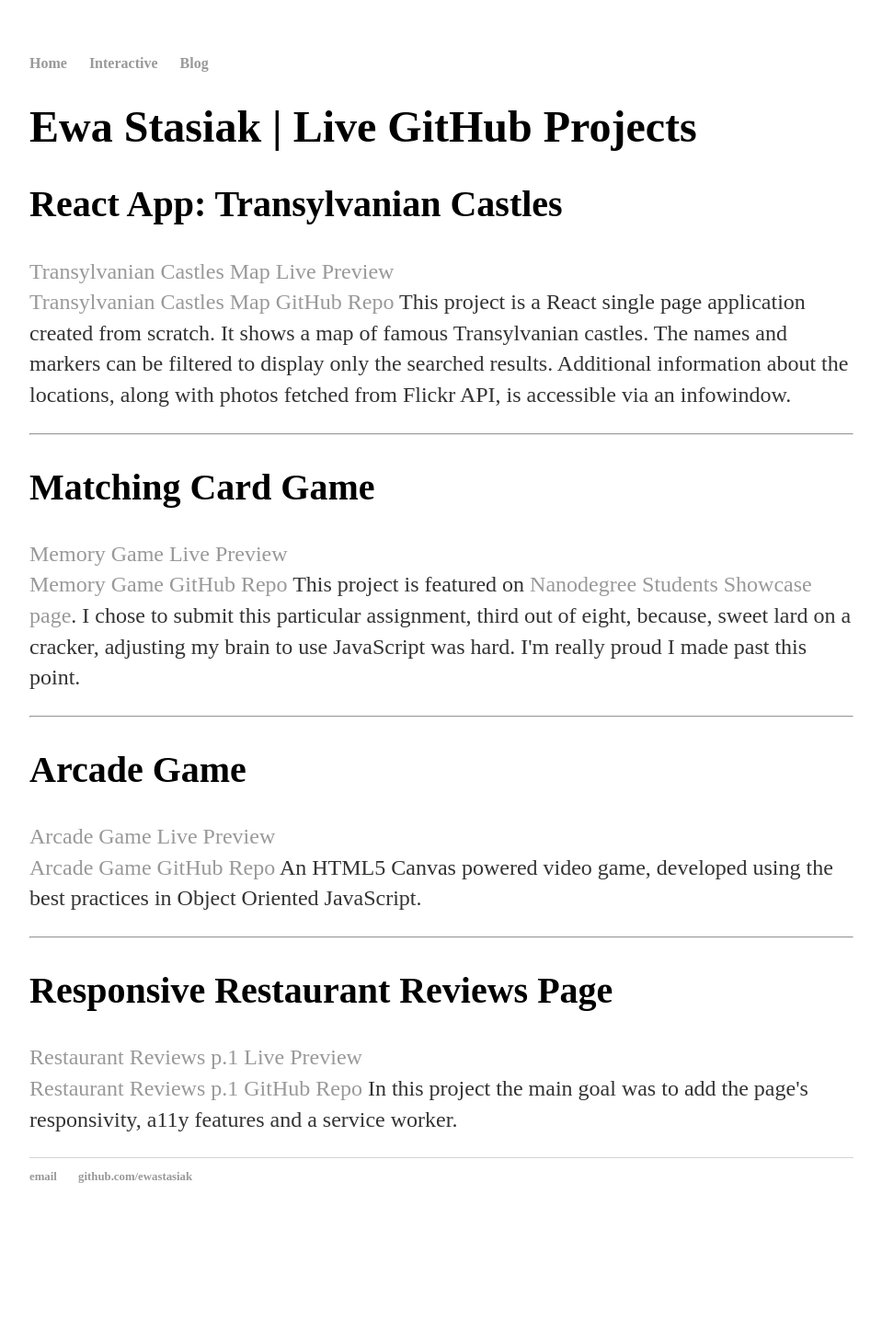
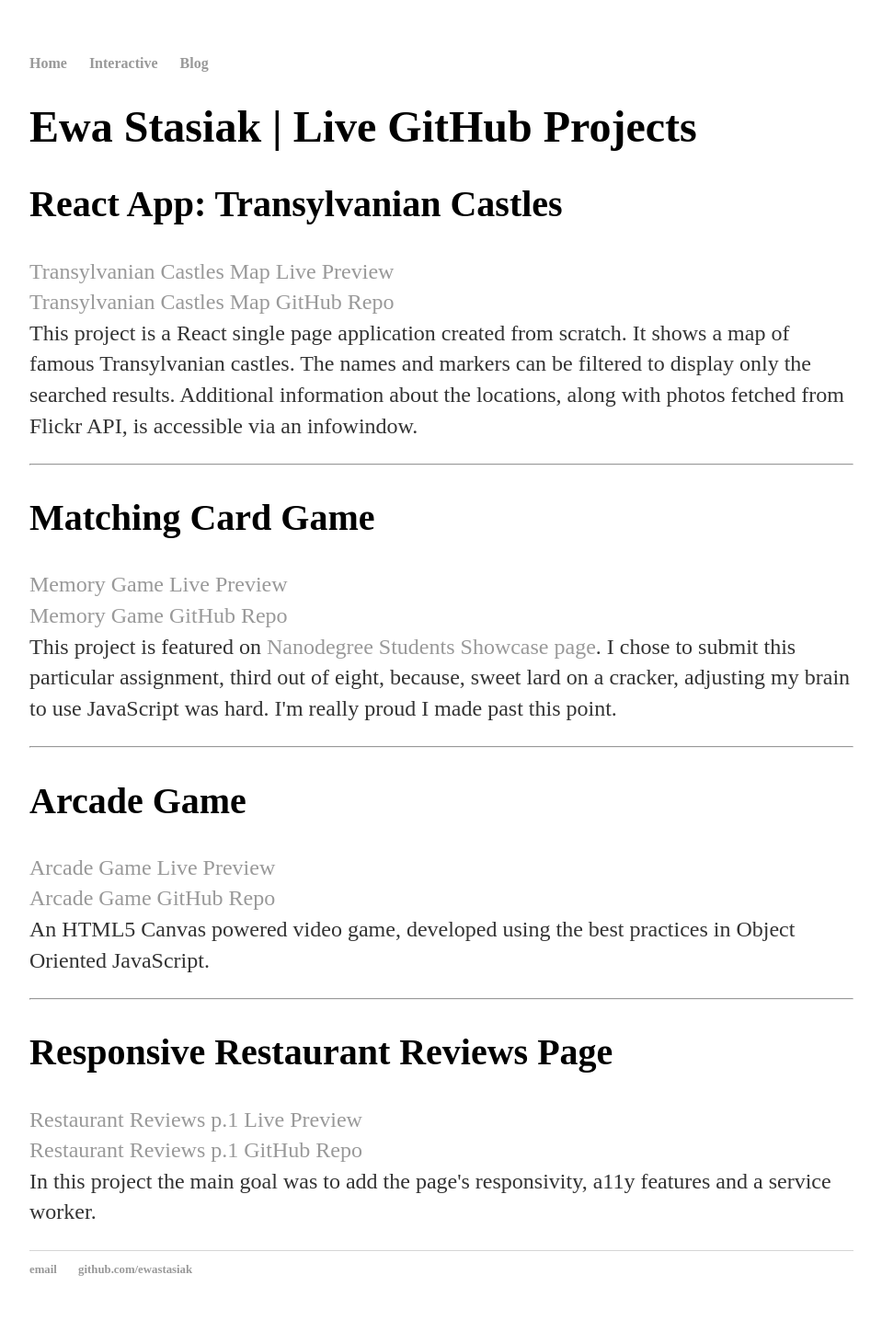
Before and after one commit to ewastasiak/Showcase, a Jekyll site: the page built from interactive/index.html, in a window 1280 px wide. Shown: the whole page at 92% size, without its empty margins (160-1119 px from the left). Built offline with Jekyll 4.4.1, drawn with Linux system fonts in a browser that asks for light colours; before the commit the page ends 1347 px from its top, so only the background shows below that.

Commit message:
feat: Edit content

```diff
--- a/interactive/index.html
+++ b/interactive/index.html
@@ -7,7 +7,7 @@ title: Ewa Stasiak | Live GitHub Projects
 	<h2>React App: Transylvanian Castles</h2>
 	<p>
 		<a href="https://ewastasiak.github.io/neighborhood-map-react/">Transylvanian Castles Map Live Preview</a><br>
-		<a href="https://github.com/ewastasiak/neighborhood-map-react">Transylvanian Castles Map GitHub Repo</a>
+		<a href="https://github.com/ewastasiak/neighborhood-map-react">Transylvanian Castles Map GitHub Repo</a><br>
 		This project is a React single page application created from scratch. It shows a map of famous Transylvanian castles. The names and markers can be filtered to display only the searched results. Additional information about the locations, along with photos fetched from Flickr API, is accessible via an infowindow.
 	</p>
 	<hr>
@@ -15,7 +15,7 @@ title: Ewa Stasiak | Live GitHub Projects
 	<h2>Matching Card Game</h2>
 	<p>
 		<a href="https://ewastasiak.github.io/neighborhood-map-react/">Memory Game Live Preview</a><br>
-		<a href="https://github.com/ewastasiak/neighborhood-map-react">Memory Game GitHub Repo</a>
+		<a href="https://github.com/ewastasiak/neighborhood-map-react">Memory Game GitHub Repo</a><br>
 		This project is featured on <a href="https://google-udacity-scholars18.github.io/fend/">Nanodegree Students Showcase page</a>. I chose to submit this particular assignment, third out of eight, because, sweet lard on a cracker, adjusting my brain to use JavaScript was hard. I'm really proud I made past this point.
 	</p>
 	<hr>
@@ -23,7 +23,7 @@ title: Ewa Stasiak | Live GitHub Projects
 	<h2>Arcade Game</h2>
 	<p>
 		<a href="https://ewastasiak.github.io/neighborhood-map-react/">Arcade Game Live Preview</a><br>
-		<a href="https://github.com/ewastasiak/neighborhood-map-react">Arcade Game GitHub Repo</a>
+		<a href="https://github.com/ewastasiak/neighborhood-map-react">Arcade Game GitHub Repo</a><br>
 		An HTML5 Canvas powered video game, developed using the best practices in Object Oriented JavaScript.
 	</p>
 	<hr>
@@ -31,6 +31,6 @@ title: Ewa Stasiak | Live GitHub Projects
 	<h2>Responsive Restaurant Reviews Page</h2>
 	<p>
 		<a href="https://ewastasiak.github.io/mws-restaurant-stage-1/">Restaurant Reviews p.1 Live Preview</a><br>
-		<a href="https://github.com/ewastasiak/mws-restaurant-stage-1">Restaurant Reviews p.1 GitHub Repo</a>
+		<a href="https://github.com/ewastasiak/mws-restaurant-stage-1">Restaurant Reviews p.1 GitHub Repo</a><br>
 		In this project the main goal was to add the page's responsivity, a11y features and a service worker.
 	</p>
```
